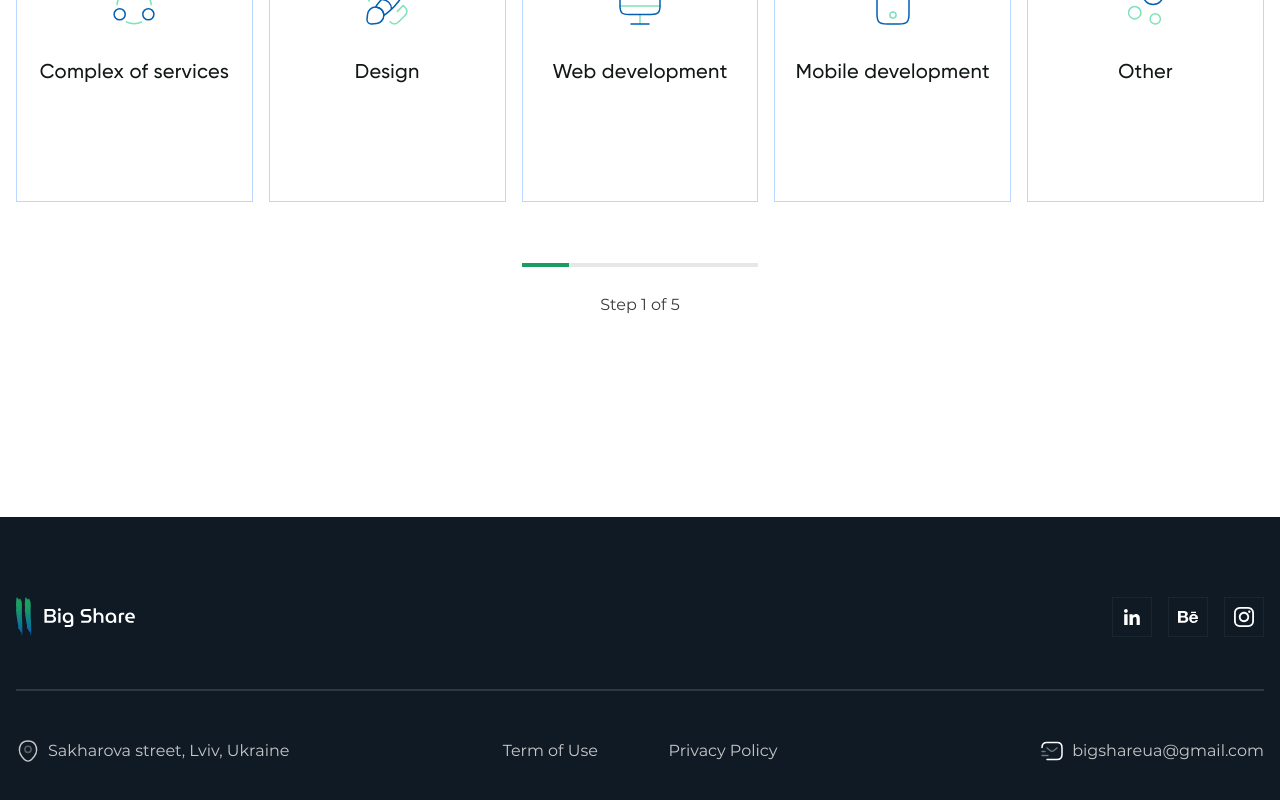
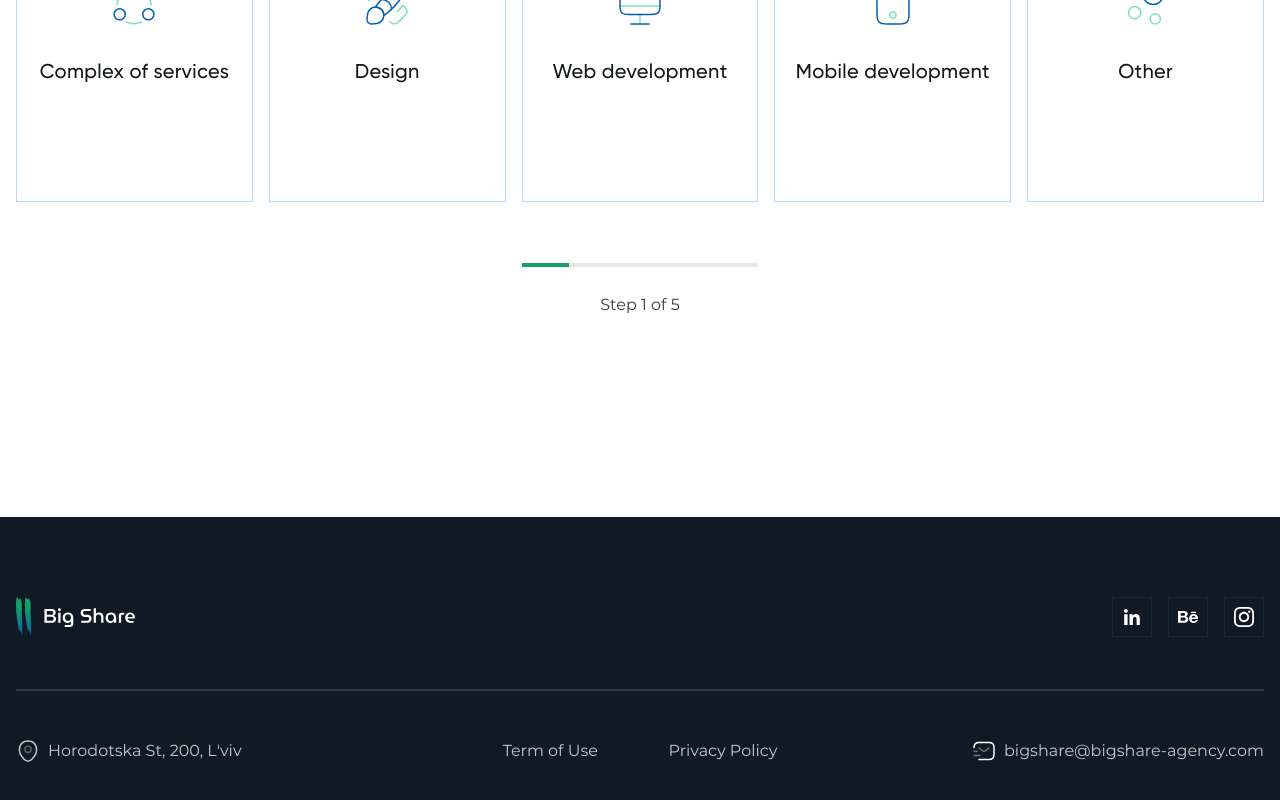
Before and after one commit to Maksim7700/big-share-v2, a React (Create React App) app: page / in a window 1280 px wide. Shown: the part 9112-9912 px from the top of the page. Built offline with nearby package versions, Linux system fonts and the light colour scheme; the HTML template or start-up script is replaced by a standard one.

Commit message:
Added https

```diff
--- a/src/js/client/questionnaireClient.js
+++ b/src/js/client/questionnaireClient.js
@@ -5,6 +5,6 @@ const headers = {
 }
 
 export const postQuestionnaire = (questionnaireModel) => {
-  const base_url = 'http://bigshare-env.eba-ghyuyfud.us-east-1.elasticbeanstalk.com/questionnaire';
+  const base_url = 'https://151.106.108.125/questionnaire';
   axios.post(base_url, questionnaireModel, {headers: headers}).then(response => console.log(response));
 }
--- a/src/js/components/footer/footer.js
+++ b/src/js/components/footer/footer.js
@@ -54,7 +54,7 @@ const Footer = () => {
                 <path opacity="0.4" d="M11.9999 13.4295C13.723 13.4295 15.1199 12.0326 15.1199 10.3095C15.1199 8.58633 13.723 7.18945 11.9999 7.18945C10.2768 7.18945 8.87988 8.58633 8.87988 10.3095C8.87988 12.0326 10.2768 13.4295 11.9999 13.4295Z" stroke="#C8C8C8" strokeWidth="1.5"/>
                 <path d="M3.61971 8.49C5.58971 -0.169998 18.4197 -0.159997 20.3797 8.5C21.5297 13.58 18.3697 17.88 15.5997 20.54C13.5897 22.48 10.4097 22.48 8.38971 20.54C5.62971 17.88 2.46971 13.57 3.61971 8.49Z" stroke="#C8C8C8" strokeWidth="1.5"/>
                 </svg>
-                <div className='location-street'>Sakharova street, Lviv, Ukraine</div>
+                <div className='location-street'>Horodotska St, 200, L'viv</div>
               </div>
             </div>
             <div className='conditions'>
@@ -62,7 +62,7 @@ const Footer = () => {
               <div className='hover-footer term-privacy'>Privacy Policy</div>
             </div>
               <div className='gmail'>
-                <a href='https://mail.google.com/mail/u/0/#inbox?compose=CllgCJTNHMrslsRPhbTszQrzjGcMPVpjrtSsWxTnMtgkrHPHrCtZJhmZXSXRTdtjqBRrWFkCJjB' target='_black'>
+                <a href='https://mail.google.com/mail/u/0/#inbox?compose=GTvVlcSKkkCkbgdHvlbVktbqwjkMPDJfBJlhZHwmktkGKMBhmDlsVgHXLrCGxpZKHrDBfZBmlQMxM' target='_black'>
                 <div className='gmail-inside'>
                   <svg width="24" height="24" viewBox="0 0 24 24" fill="none" xmlns="http://www.w3.org/2000/svg">
                   <path d="M2 8.5C2 5 4 3.5 7 3.5H17C20 3.5 22 5 22 8.5V15.5C22 19 20 20.5 17 20.5H7" stroke="white" strokeWidth="1.5" strokeMiterlimit="10" strokeLinecap="round" strokeLinejoin="round"/>
@@ -71,7 +71,7 @@ const Footer = () => {
                   <path opacity="0.4" d="M2 12.5H5" stroke="white" strokeWidth="1.5" strokeMiterlimit="10" strokeLinecap="round" strokeLinejoin="round"/>
                   </svg>
                   <div className='email'>
-                    bigshareua@gmail.com
+                    bigshare@bigshare-agency.com
                   </div>
                 </div>
                 </a>
```
